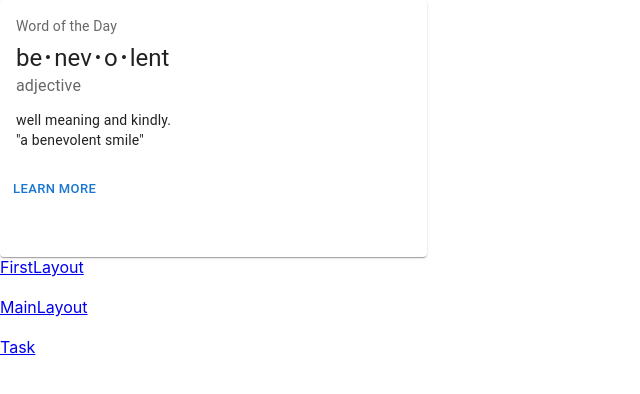
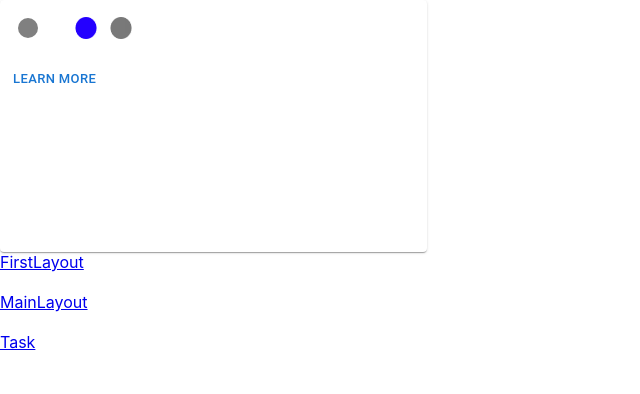
Before and after one commit to DreamSlave/todo-list, a React (Create React App) app: page /task in a window 1280 px wide. Shown: the top 394 px of the page, without its empty margins (0-640 px from the left). Built offline with nearby package versions, Linux system fonts and the light colour scheme.

Commit message:
Task - Card 내부 html 초기화, mui icon 추가

```diff
--- a/src/views/Task.js
+++ b/src/views/Task.js
@@ -14,6 +14,8 @@ import CardContent from '@mui/material/CardContent';
 import Button from '@mui/material/Button';
 import Typography from '@mui/material/Typography'
 
+import Brightness1Icon from '@mui/icons-material/Brightness1';
+
 
 const bull = (
   <Box
@@ -27,9 +29,88 @@ const bull = (
 function Task() {
 
   return (
-    <Card sx={{ width: 427, height: 257}}>
-      <CardContent sx={{ width: 200 }}>
-        <Typography sx={{ fontSize: 14 }} color="text.secondary" gutterBottom>
+    <Card sx={{ width: 427, height: 252 }}>
+      <CardContent>
+        <div className={styles['frame-state']}>
+          <Brightness1Icon sx={{ color: "gray" }} />
+          <img
+              alt="Ellipse73218"
+              src={StatusTodoImg}
+              className={styles['ellipse71']}
+          />
+          <img
+              alt="Ellipse83218"
+              src={StatusDoingImg}
+              className={styles['ellipse81']}
+          />
+          <img
+              alt="Ellipse93218"
+              src={StatusDoneImg}
+              className={styles['ellipse91']}
+          />
+        </div>
+        {/* <div className={styles['framecontainer1']} style={{ width: '100%' }}>
+          <div className={styles['frameframe1']}>
+            <div className={styles['frame-state']}>
+              <img
+                  alt="Ellipse73218"
+                  src={StatusTodoImg}
+                  className={styles['ellipse71']}
+              />
+              <img
+                  alt="Ellipse83218"
+                  src={StatusDoingImg}
+                  className={styles['ellipse81']}
+              />
+              <img
+                  alt="Ellipse93218"
+                  src={StatusDoneImg}
+                  className={styles['ellipse91']}
+              />
+            </div>
+            <div className={styles['frame-button']}>
+              <img
+                  alt="edit13218"
+                  src={EditButtonImg}
+                  className={styles['edit11']}
+              />
+              <img
+                  alt="close13218"
+                  src={EndEditButtonImg}
+                  className={styles['close11']}
+              />
+            </div>
+          </div>
+          <div className={styles['frame09']}>
+            <div className={styles['frame10']}>
+              <div>
+                <span className={styles['text10']}>
+                <span>연구개발보고서 쓰기...</span>
+                </span>
+              </div>
+              <div className={styles['frame12']}>
+                <span className={styles['text12']}>
+                <span>2021.09.24</span>
+                </span>
+              </div>
+            </div>
+          </div>
+          <div className={styles['frame13']}>
+            <div className={styles['frame14']}>
+              <span className={styles['text14']}>
+              <span>중요한 Task로써 열심히 해야합니다.</span>
+              </span>
+            </div>
+          </div>
+          <div className={styles['frame15']}>
+            <img
+                alt="fire13235"
+                src={ImportantFlagImg}
+                className={styles['fire11']}
+            />
+          </div>
+        </div> */}
+        {/* <Typography sx={{ fontSize: 14 }} color="text.secondary" gutterBottom>
           Word of the Day
         </Typography>
         <Typography variant="h5" component="div">
@@ -42,7 +123,7 @@ function Task() {
           well meaning and kindly.
           <br />
           {'"a benevolent smile"'}
-        </Typography>
+        </Typography> */}
       </CardContent>
       <CardActions>
         <Button size="small">Learn More</Button>
```
